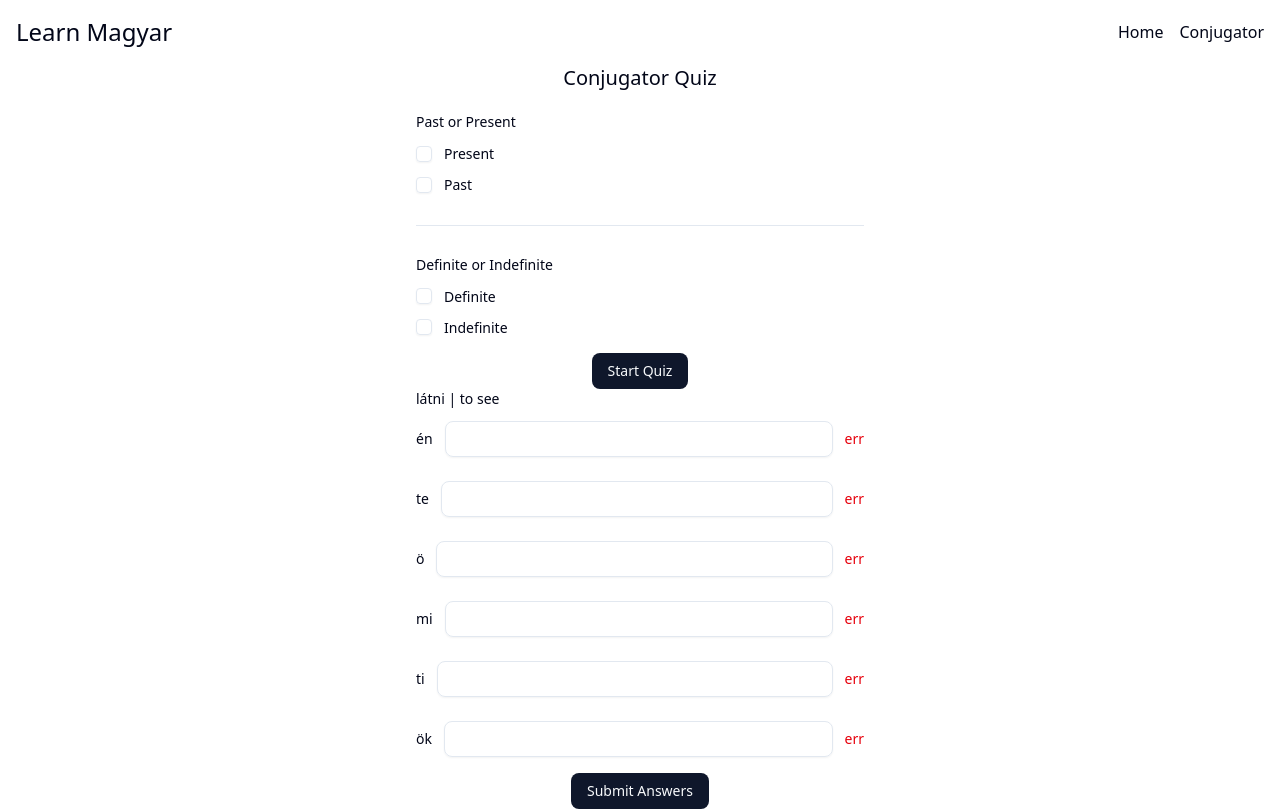
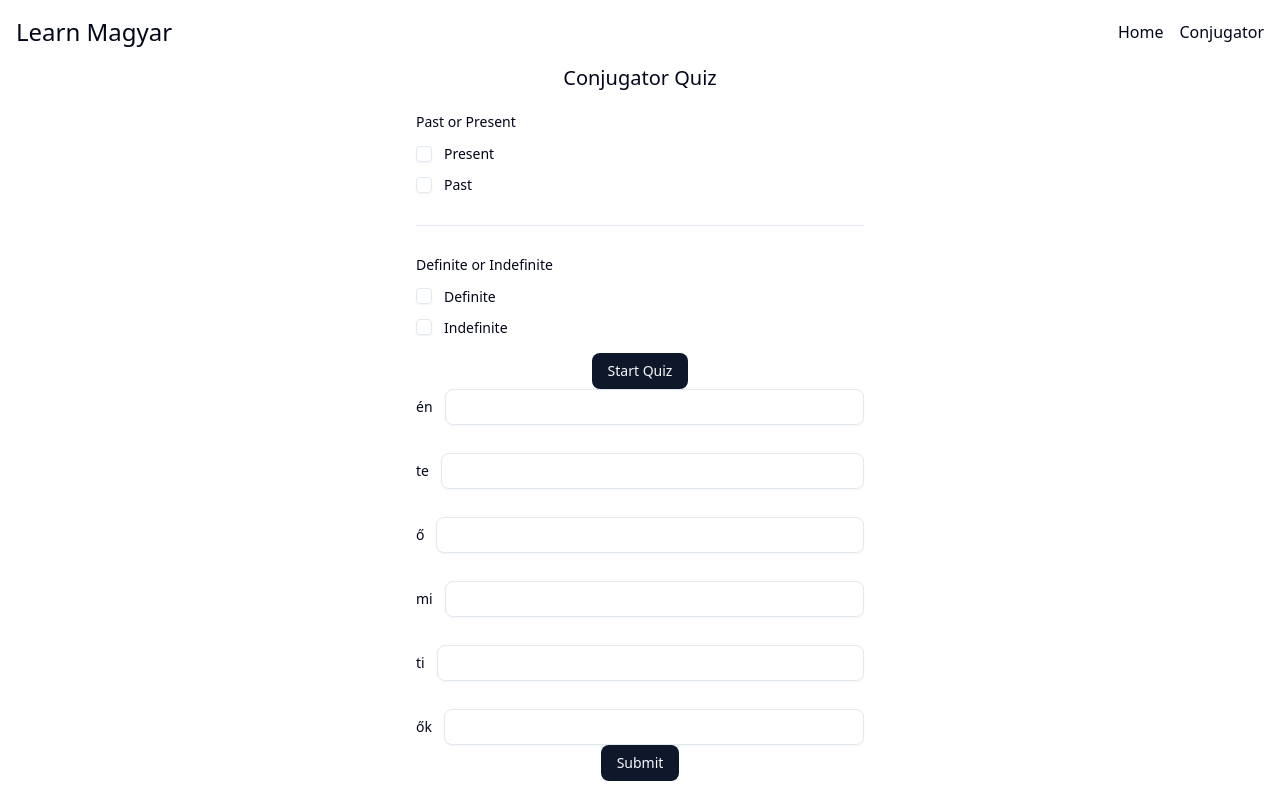
Before and after one commit to aberger3647/magyar, a React (Vite) app: page /conjugator in a window 1280 px wide. Shown: the top 811 px of the page. Built offline with nearby package versions, Linux system fonts and the light colour scheme.

Commit message:
feat: add zod validation schema and update pronoun handling in Conjugator

```diff
--- a/package.json
+++ b/package.json
@@ -24,7 +24,8 @@
     "react-router-dom": "^7.10.0",
     "sonner": "^2.0.7",
     "tailwind-merge": "^3.4.0",
-    "tailwindcss": "^4.1.17"
+    "tailwindcss": "^4.1.17",
+    "zod": "^4.1.13"
   },
   "devDependencies": {
     "@eslint/js": "^9.39.1",
--- a/src/assets/conjugations.json
+++ b/src/assets/conjugations.json
@@ -6,36 +6,36 @@
       "indefinite": {
         "én": "látom",
         "te": "látod",
-        "ö": "látja",
+        "ő": "látja",
         "mi": "látjuk",
         "ti": "látjátok",
-        "ök": "látnák"
+        "ők": "látnák"
       },
       "definite": {
         "én": "látok",
         "te": "látsz",
-        "ö": "lát",
+        "ő": "lát",
         "mi": "látunk",
         "ti": "láttok",
-        "ök": "látjak"
+        "ők": "látjak"
       }
     },
     "past": {
       "indefinite": {
         "én": "láttam",
         "te": "láttál",
-        "ö": "látott",
+        "ő": "látott",
         "mi": "láttunk",
         "ti": "láttatok",
-        "ök": "láttak"
+        "ők": "láttak"
       },
       "definite": {
         "én": "láttam",
         "te": "láttad",
-        "ö": "látta",
+        "ő": "látta",
         "mi": "láttuk",
         "ti": "láttátok",
-        "ök": "látták"
+        "ők": "látták"
       }
     }
   }
--- a/src/components/Conjugator.tsx
+++ b/src/components/Conjugator.tsx
@@ -6,7 +6,6 @@ import { Checkbox } from "@/components/ui/checkbox";
 
 import {
   Field,
-  FieldDescription,
   FieldError,
   FieldGroup,
   FieldLabel,
@@ -16,6 +15,17 @@ import {
 } from "@/components/ui/field";
 import { Button } from "./ui/button";
 import { Input } from "./ui/input";
+const PRONOUN_KEYS = ["én", "te", "ő", "mi", "ti", "ők"] as const;
+import * as z from "zod";
+
+const formSchema = z.object({
+  én: z.string().nonempty("This field is required"),
+  te: z.string().nonempty("This field is required"),
+  ő: z.string().nonempty("This field is required"),
+  mi: z.string().nonempty("This field is required"),
+  ti: z.string().nonempty("This field is required"),
+  ők: z.string().nonempty("This field is required"),
+});
 
 function FieldCheckbox() {
   return (
@@ -77,9 +87,9 @@ export const Conjugator = () => {
       ti: "",
       ők: "",
     },
-    // validators: {
-    //   onSubmit: formSchema,
-    // },
+    validators: {
+      onSubmit: formSchema,
+    },
     onSubmit: async ({ value }) => {
       toast.success("Form submitted successfully");
       console.log(value);
@@ -102,50 +112,16 @@ export const Conjugator = () => {
         }}
       >
         <FieldGroup>
-          <FieldSet>
-            <FieldLegend variant="label">
-              {conjugations[0].infinitive} | {conjugations[0].translation}
-            </FieldLegend>
-
-            {Object.keys(conjugations[0].present.indefinite).map((key, idx) => {
-              const inputId = `answer-present-indefinite-${idx}`;
+          {PRONOUN_KEYS.map((pronoun) => {
             return (
-                <FieldGroup key={`${key}-${idx}`} className="gap-3">
-                  <Field orientation="horizontal">
-                    <FieldLabel
-                      htmlFor={inputId}
-                      className="font-normal"
-                      defaultChecked
-                    >
-                      {key}
-                    </FieldLabel>
-                    <Input id={inputId} />
-                    <FieldError>err</FieldError>
-                  </Field>
-                </FieldGroup>
-              );
-            })}
-          </FieldSet>
-        </FieldGroup>
-        <Button className="mt-4">Submit Answers</Button>
-      </form>
-
-      <form
-        onSubmit={(e) => {
-          e.preventDefault();
-          form.handleSubmit();
-        }}
-      >
-        <FieldGroup>
-          {Object.keys(conjugations[0].present.indefinite).map((key, idx) => (
               <form.Field
-              name={key}
+                name={pronoun}
                 children={(field) => {
                   const isInvalid =
                     field.state.meta.isTouched && !field.state.meta.isValid;
                   return (
-                  <Field data-invalid={isInvalid}>
-                    <FieldLabel htmlFor={field.name}>{key}</FieldLabel>
+                    <Field data-invalid={isInvalid} orientation="horizontal">
+                      <FieldLabel htmlFor={field.name}>{pronoun}</FieldLabel>
                       <Input
                         id={field.name}
                         name={field.name}
@@ -162,7 +138,8 @@ export const Conjugator = () => {
                   );
                 }}
               />
-          ))}
+            );
+          })}
         </FieldGroup>
         <Button type="submit">Submit</Button>
       </form>
```
Also changed, not shown: 1 other file (tests, documents, lock files or other folders). Lines whose indentation alone changed are shown as unchanged.
